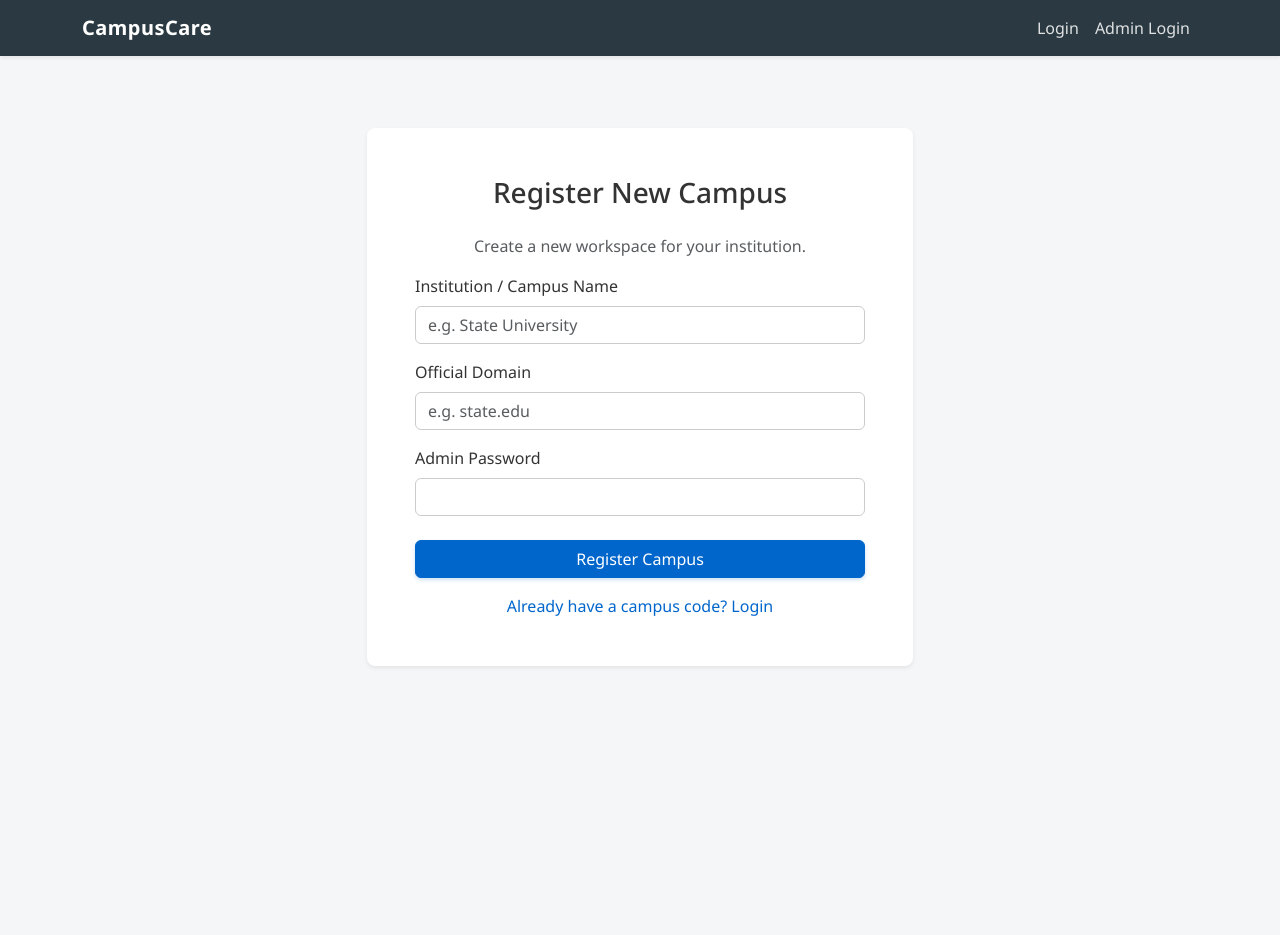
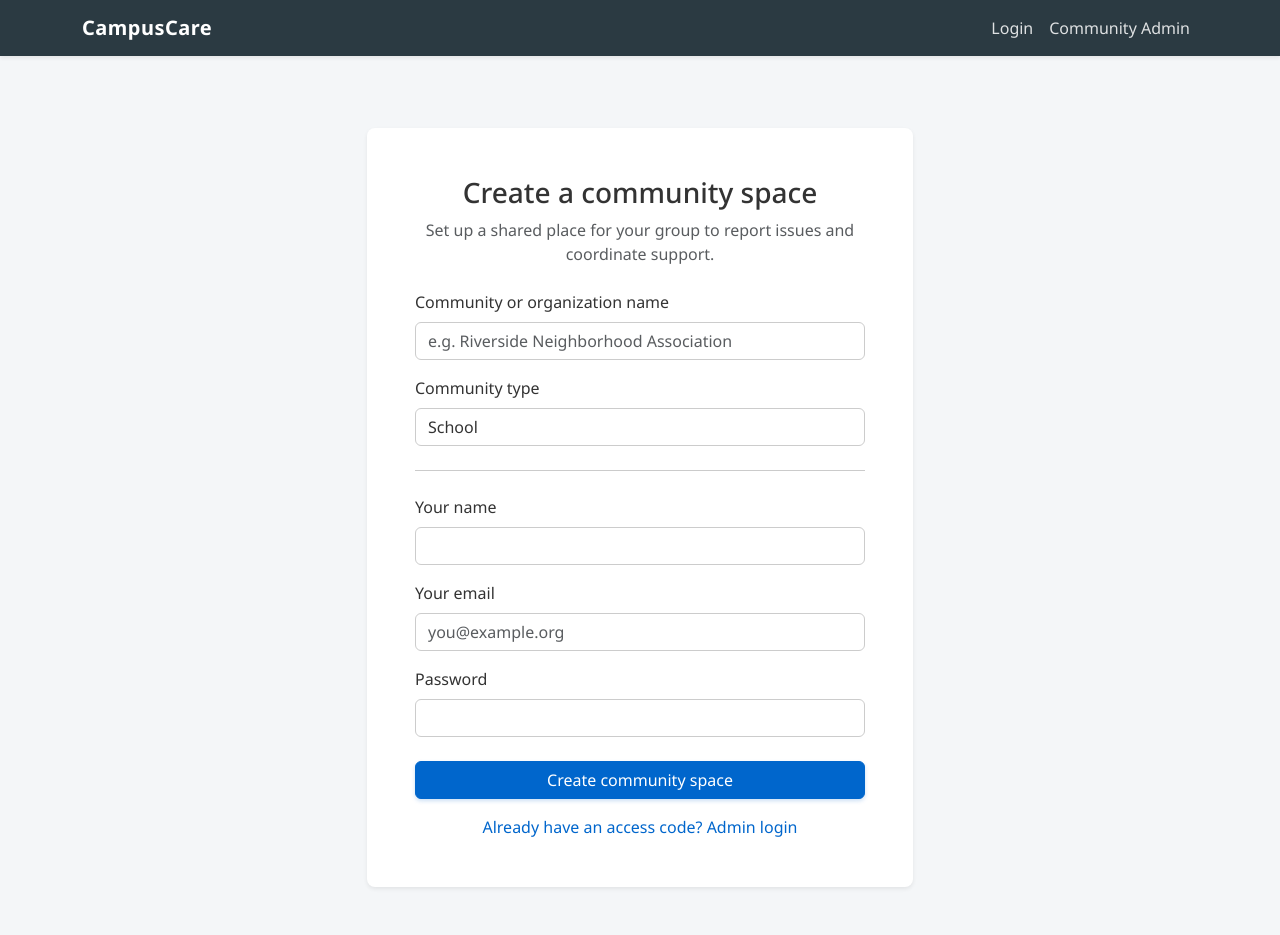
Before and after one commit to TharunMurugesh/Campus-Care, a Flask app: page /campus/register in a window 1280 px wide. Before the commit the page ends 667 px from the top, so only its background shows below. Run offline with Flask 3, Linux system fonts and the light colour scheme; some libraries are stand-ins or nearby versions.

Commit message:
feat: support community organizations

```diff
--- a/app.py
+++ b/app.py
@@ -17,6 +17,17 @@ app.config["SESSION_COOKIE_SECURE"] = os.getenv("SESSION_COOKIE_SECURE", "0") ==
 
 VALID_PRIORITIES = {"LOW", "MEDIUM", "HIGH"}
 VALID_STATUSES = {"OPEN", "CLAIMED", "IN_PROGRESS", "ESCALATED", "RESOLVED", "CLOSED"}
+ORGANIZATION_TYPES = {
+    "school": "School",
+    "university": "University or college",
+    "nonprofit": "Nonprofit",
+    "neighborhood": "Neighborhood group",
+    "workplace": "Workplace",
+    "volunteer_group": "Volunteer group",
+    "online_community": "Online community",
+    "other": "Other",
+}
+MEMBER_ROLES = ("member", "student")
 SORT_WHITELIST = {
     "code": "ticket_code", "title": "title", "status": "status",
     "priority": "priority", "updated": "updated_at", "created": "created_at",
@@ -59,7 +70,10 @@ def role_required(roles):
     def decorator(f):
         @wraps(f)
         def decorated(*args, **kwargs):
-            if session.get("role") not in roles:
+            role = session.get("role")
+            if role == "student":
+                role = "member"
+            if role not in roles:
                 abort(403)
             return f(*args, **kwargs)
         return decorated
@@ -133,7 +147,7 @@ def next_campus_code():
 @app.route("/")
 def index():
     role = session.get("role")
-    if role == "student":
+    if role in MEMBER_ROLES:
         return redirect(url_for("student_dashboard"))
     if role == "staff":
         return redirect(url_for("staff_dashboard"))
@@ -143,13 +157,17 @@ def index():
 
 
 @app.route("/campus/register", methods=["GET", "POST"])
+@app.route("/community/register", methods=["GET", "POST"])
 def campus_create():
     if request.method == "POST":
         campus_name = request.form.get("campus_name", "").strip()
-        official_domain = request.form.get("official_domain", "").strip()
+        organization_type = request.form.get("organization_type", "other").strip()
+        admin_name = request.form.get("admin_name", "").strip()
+        admin_email = request.form.get("admin_email", "").strip().lower()
         password = request.form.get("password")
 
-        if not campus_name or not official_domain or not password:
+        if (not campus_name or not admin_name or not admin_email or not password
+                or organization_type not in ORGANIZATION_TYPES):
             flash("All fields are required.", "danger")
             return redirect(url_for("campus_create"))
 
@@ -159,26 +177,27 @@ def campus_create():
 
         try:
             campus = execute_query(
-                "INSERT INTO campuses (campus_code, campus_name, official_domain, campus_password_hash) "
-                "VALUES (%s, %s, %s, %s) RETURNING id",
-                (campus_code, campus_name, official_domain, campus_hash),
+                "INSERT INTO campuses (campus_code, campus_name, official_domain, campus_password_hash, organization_type) "
+                "VALUES (%s, %s, NULL, %s, %s) RETURNING id",
+                (campus_code, campus_name, campus_hash, organization_type),
                 fetch=True, commit=True,
             )
             execute_query(
                 "INSERT INTO users (campus_id, name, email, password_hash, role) "
                 "VALUES (%s, %s, %s, %s, %s)",
-                (campus["id"], "Campus Admin", f"admin@{official_domain}", admin_hash, "campus_admin"),
+                (campus["id"], admin_name, admin_email, admin_hash, "campus_admin"),
                 commit=True,
             )
-            flash(f"Campus created! Your Campus Code is {campus_code}. Save it.", "success")
+            flash(f"Community space created! Your access code is {campus_code}. Save it.", "success")
             return redirect(url_for("campus_login"))
         except Exception:
-            flash("Error creating campus. It may already exist.", "danger")
+            flash("Could not create the community space. Check the details and try again.", "danger")
 
-    return render_template("campus_create.html")
+    return render_template("campus_create.html", organization_types=ORGANIZATION_TYPES)
 
 
 @app.route("/campus/login", methods=["GET", "POST"])
+@app.route("/community/admin-login", methods=["GET", "POST"])
 def campus_login():
     if request.method == "POST":
         campus_code = request.form.get("campus_code")
@@ -200,12 +219,13 @@ def campus_login():
                 session["user_id"] = admin["id"]
                 session["campus_id"] = campus["id"]
                 session["campus_name"] = campus["campus_name"]
+                session["organization_type"] = campus.get("organization_type", "other")
                 session["role"] = "campus_admin"
                 session["name"] = admin["name"]
                 flash(f"Welcome back, {campus['campus_name']}!", "success")
                 return redirect(url_for("admin_dashboard"))
 
-        flash("Invalid campus code or password.", "danger")
+        flash("Invalid community access code or password.", "danger")
     return render_template("campus_login.html")
 
 
@@ -213,21 +233,32 @@ def campus_login():
 def user_login():
     if request.method == "POST":
         email = request.form.get("email", "").strip()
+        community_code = request.form.get("community_code", "").strip().upper()
         password = request.form.get("password")
 
-        user = execute_query(
-            "SELECT u.*, c.campus_name FROM users u "
+        users = execute_query(
+            "SELECT u.*, c.campus_name, c.organization_type FROM users u "
             "JOIN campuses c ON u.campus_id = c.id "
-            "WHERE u.email = %s AND u.is_active = TRUE AND c.is_active = TRUE",
-            (email,), fetch=True,
+            "WHERE LOWER(u.email) = LOWER(%s) AND u.is_active = TRUE AND c.is_active = TRUE "
+            "AND (%s = '' OR c.campus_code = %s)",
+            (email, community_code, community_code), fetch=True, fetchall=True,
         )
-        if user and check_password_hash(user["password_hash"], password):
+        matching_users = [
+            user for user in (users or [])
+            if password and check_password_hash(user["password_hash"], password)
+        ]
+        if len(matching_users) > 1:
+            flash("This email has access to multiple communities. Enter the community access code to continue.", "warning")
+            return render_template("user_login.html")
+        user = matching_users[0] if matching_users else None
+        if user:
             session.clear()
             session["_csrf_token"] = secrets.token_hex(32)
             session["user_id"] = user["id"]
             session["campus_id"] = user["campus_id"]
             session["campus_name"] = user["campus_name"]
-            session["role"] = user["role"]
+            session["organization_type"] = user.get("organization_type", "other")
+            session["role"] = "member" if user["role"] == "student" else user["role"]
             session["name"] = user["name"]
             session["department_id"] = user["department_id"]
             flash(f"Welcome back, {user['name']}!", "success")
@@ -252,8 +283,9 @@ def _student_tickets_count(user_id, campus_id):
 
 
 @app.route("/student/dashboard")
+@app.route("/member/dashboard")
 @login_required
-@role_required("student")
+@role_required(("member",))
 def student_dashboard():
     user_id = session["user_id"]
     campus_id = session["campus_id"]
@@ -301,7 +333,7 @@ def department_queue():
     campus_id = session["campus_id"]
 
     if not dept_id:
-        flash("You are not assigned to any department.", "warning")
+        flash("You are not assigned to a support team.", "warning")
         return render_template("department_queue.html", pager=None)
 
     q, search_clause, search_params = search_filter(["t.title", "t.ticket_code", "u.name"])
@@ -339,7 +371,7 @@ def admin_dashboard():
 
 @app.route("/ticket/create", methods=["GET", "POST"])
 @login_required
-@role_required("student")
+@role_required(("member",))
 def create_ticket():
     campus_id = session["campus_id"]
 
@@ -404,7 +436,7 @@ def ticket_details(id):
     if not ticket:
         abort(404)
 
-    if role == "student" and ticket["student_id"] != user_id:
+    if role in MEMBER_ROLES and ticket["student_id"] != user_id:
         abort(403)
     if role == "staff" and ticket["department_id"] != session.get("department_id"):
         abort(403)
@@ -508,7 +540,7 @@ def add_comment(id):
     ticket = execute_query("SELECT * FROM tickets WHERE id = %s AND campus_id = %s", (id, campus_id), fetch=True)
     if not ticket:
         abort(404)
-    if session["role"] == "student" and ticket["student_id"] != user_id:
+    if session["role"] in MEMBER_ROLES and ticket["student_id"] != user_id:
         abort(403)
     if session["role"] == "staff" and ticket["department_id"] != session.get("department_id"):
         abort(403)
@@ -533,16 +565,16 @@ def manage_users():
     base = (
         "SELECT u.*, d.name AS department_name FROM users u "
         "LEFT JOIN departments d ON u.department_id = d.id "
-        f"WHERE u.campus_id = %s AND u.role IN ('staff', 'student') {search_clause}"
+        f"WHERE u.campus_id = %s AND u.role IN ('staff', 'member', 'student') {search_clause}"
     )
     pager = paginate(base, [campus_id, *search_params], **parse_pagination(20))
     pager["rows"] = sorted(pager["rows"], key=lambda r: (r[sort_col] or "").lower(), reverse=(sort_dir == "DESC"))
 
     departments = execute_query("SELECT * FROM departments WHERE campus_id = %s ORDER BY name", (campus_id,), fetch=True, fetchall=True)
     staffs = [u for u in pager["rows"] if u["role"] == "staff"]
-    students = [u for u in pager["rows"] if u["role"] == "student"]
+    members = [u for u in pager["rows"] if u["role"] in MEMBER_ROLES]
 
-    return render_template("manage_users.html", staffs=staffs, students=students, departments=departments, pager=pager, q=q)
+    return render_template("manage_users.html", staffs=staffs, members=members, departments=departments, pager=pager, q=q)
 
 
 @app.route("/admin/users/add", methods=["POST"])
@@ -551,19 +583,19 @@ def manage_users():
 def add_user():
     campus_id = session["campus_id"]
     name = request.form.get("name", "").strip()
-    email = request.form.get("email", "").strip()
-    university_id = request.form.get("university_id", "").strip()
+    email = request.form.get("email", "").strip().lower()
+    member_id = request.form.get("member_id", "").strip()
     role = request.form.get("role", "").strip()
     department_id = request.form.get("department_id") or None
     password = request.form.get("password")
 
-    if role not in ("student", "staff"):
+    if role not in ("member", "staff"):
         abort(400, "Invalid role.")
     if not name or not email or not password:
         flash("Name, email and password are required.", "danger")
         return redirect(url_for("manage_users"))
     if role == "staff" and not department_id:
-        flash("Staff must be assigned to a department.", "danger")
+        flash("Support team members must be assigned to a team.", "danger")
         return redirect(url_for("manage_users"))
 
     hashed = generate_password_hash(password)
@@ -571,7 +603,7 @@ def add_user():
         execute_query(
             "INSERT INTO users (campus_id, university_id, name, email, password_hash, role, department_id) "
             "VALUES (%s, %s, %s, %s, %s, %s, %s)",
-            (campus_id, university_id, name, email, hashed, role, department_id),
+            (campus_id, member_id or None, name, email, hashed, role, department_id),
             commit=True,
         )
         flash(f"{role.capitalize()} created.", "success")
@@ -589,7 +621,7 @@ def toggle_user(id):
     if not user:
         abort(404)
     if user["role"] == "campus_admin":
-        flash("Cannot deactivate campus admin.", "danger")
+        flash("Cannot deactivate the community admin.", "danger")
         return redirect(url_for("manage_users"))
 
     execute_query("UPDATE users SET is_active = %s WHERE id = %s", (not user["is_active"], id), commit=True)
@@ -608,9 +640,9 @@ def manage_departments():
         if name:
             try:
                 execute_query("INSERT INTO departments (campus_id, name) VALUES (%s, %s)", (campus_id, name), commit=True)
-                flash("Department added.", "success")
+                flash("Support team added.", "success")
             except Exception:
-                flash("Department might already exist.", "danger")
+                flash("That support team might already exist.", "danger")
         return redirect(url_for("manage_departments"))
 
     departments = execute_query(
@@ -632,14 +664,14 @@ def delete_department(id):
         (id, campus_id), fetch=True,
     )["c"]
     if open_count > 0:
-        flash(f"Cannot delete: {open_count} open ticket(s) still in this department. Resolve or move them first.", "danger")
+        flash(f"Cannot delete this team: {open_count} open report(s) still use it. Resolve or move them first.", "danger")
         return redirect(url_for("manage_departments"))
 
     try:
         execute_query("DELETE FROM departments WHERE id = %s AND campus_id = %s", (id, campus_id), commit=True)
-        flash("Department deleted.", "success")
+        flash("Support team deleted.", "success")
     except Exception:
-        flash("Cannot delete department (it may have historical tickets).", "danger")
+        flash("Cannot delete this team because reports still reference it.", "danger")
     return redirect(url_for("manage_departments"))
 
 
@@ -649,8 +681,8 @@ def delete_department(id):
 def bulk_upload_users():
     campus_id = session["campus_id"]
     user_id = session["user_id"]
-    role = request.form.get("role", "student")
-    if role not in ("student", "staff"):
+    role = request.form.get("role", "member")
+    if role not in ("member", "staff"):
         abort(400, "Invalid role.")
 
     if "csv_file" not in request.files:
@@ -681,16 +713,27 @@ def bulk_upload_users():
         default_hash = generate_password_hash("password123")
         for row in rows:
             try:
-                university_id = (row.get("university_id") or "").strip()
+                member_id = (row.get("member_id") or row.get("university_id") or "").strip()
                 name = (row.get("name") or "").strip()
-                email = (row.get("official_email") or row.get("email") or "").strip()
-                if not all([university_id, name, email]):
+                email = (row.get("email") or row.get("official_email") or "").strip().lower()
+                if not all([name, email]):
                     failed += 1
                     continue
+                department_id = None
+                if role == "staff":
+                    team_name = (row.get("team") or row.get("department") or "").strip()
+                    team = execute_query(
+                        "SELECT id FROM departments WHERE campus_id = %s AND LOWER(name) = LOWER(%s)",
+                        (campus_id, team_name), fetch=True,
+                    ) if team_name else None
+                    if not team:
+                        failed += 1
+                        continue
+                    department_id = team["id"]
                 execute_query(
-                    "INSERT INTO users (campus_id, university_id, name, email, password_hash, role) "
-                    "VALUES (%s, %s, %s, %s, %s, %s)",
-                    (campus_id, university_id, name, email, default_hash, role),
+                    "INSERT INTO users (campus_id, university_id, name, email, password_hash, role, department_id) "
+                    "VALUES (%s, %s, %s, %s, %s, %s, %s)",
+                    (campus_id, member_id or None, name, email, default_hash, role, department_id),
                     commit=True,
                 )
                 success += 1
--- a/schema.sql
+++ b/schema.sql
@@ -19,7 +19,8 @@ CREATE TABLE campuses (
     id                   SERIAL PRIMARY KEY,
     campus_code          VARCHAR(20) UNIQUE NOT NULL,
     campus_name          VARCHAR(150) NOT NULL,
-    official_domain      VARCHAR(150) NOT NULL,
+    organization_type    VARCHAR(40) NOT NULL DEFAULT 'other',
+    official_domain      VARCHAR(150),
     campus_password_hash VARCHAR(255) NOT NULL,
     is_active            BOOLEAN NOT NULL DEFAULT TRUE,
     created_at           TIMESTAMPTZ NOT NULL DEFAULT CURRENT_TIMESTAMP
@@ -46,7 +47,7 @@ CREATE TABLE users (
     email         VARCHAR(150) NOT NULL,
     password_hash VARCHAR(255) NOT NULL,
     role          VARCHAR(20) NOT NULL
-        CHECK (role IN ('student','staff','campus_admin')),
+        CHECK (role IN ('member','staff','campus_admin')),
     department_id INTEGER REFERENCES departments(id) ON DELETE SET NULL,
     is_active     BOOLEAN NOT NULL DEFAULT TRUE,
     created_at    TIMESTAMPTZ NOT NULL DEFAULT CURRENT_TIMESTAMP,
--- a/templates/admin_dashboard.html
+++ b/templates/admin_dashboard.html
@@ -50,8 +50,8 @@
                     <tr>
                         <th>{{ sort_header('Code', 'code', sort, dir) }}</th>
                         <th>{{ sort_header('Title', 'title', sort, dir) }}</th>
-                        <th>{{ sort_header('Department', 'department', sort, dir) }}</th>
-                        <th>{{ sort_header('Student', 'student', sort, dir) }}</th>
+                        <th>{{ sort_header('Support team', 'department', sort, dir) }}</th>
+                        <th>{{ sort_header('Member', 'student', sort, dir) }}</th>
                         <th>{{ sort_header('Status', 'status', sort, dir) }}</th>
                         <th>{{ sort_header('Priority', 'priority', sort, dir) }}</th>
                         <th>Action</th>
--- a/templates/base.html
+++ b/templates/base.html
@@ -18,15 +18,15 @@
     <div class="collapse navbar-collapse" id="navbarNav">
       <ul class="navbar-nav me-auto">
         {% if session.get('user_id') %}
-            {% if session.get('role') == 'student' %}
+            {% if session.get('role') in ['member', 'student'] %}
                 <li class="nav-item"><a class="nav-link" href="{{ url_for('student_dashboard') }}">Dashboard</a></li>
                 <li class="nav-item"><a class="nav-link" href="{{ url_for('create_ticket') }}">New Ticket</a></li>
             {% elif session.get('role') == 'staff' %}
                 <li class="nav-item"><a class="nav-link" href="{{ url_for('staff_dashboard') }}">My Tickets</a></li>
-                <li class="nav-item"><a class="nav-link" href="{{ url_for('department_queue') }}">Department Queue</a></li>
+                <li class="nav-item"><a class="nav-link" href="{{ url_for('department_queue') }}">Team Queue</a></li>
             {% elif session.get('role') == 'campus_admin' %}
                 <li class="nav-item"><a class="nav-link" href="{{ url_for('admin_dashboard') }}">Dashboard</a></li>
-                <li class="nav-item"><a class="nav-link" href="{{ url_for('manage_departments') }}">Departments</a></li>
+                <li class="nav-item"><a class="nav-link" href="{{ url_for('manage_departments') }}">Support Teams</a></li>
                 <li class="nav-item"><a class="nav-link" href="{{ url_for('manage_users') }}">Users</a></li>
             {% endif %}
         {% endif %}
@@ -49,7 +49,7 @@
             </li>
         {% else %}
             <li class="nav-item"><a class="nav-link" href="{{ url_for('user_login') }}">Login</a></li>
-            <li class="nav-item"><a class="nav-link" href="{{ url_for('campus_login') }}">Admin Login</a></li>
+            <li class="nav-item"><a class="nav-link" href="{{ url_for('campus_login') }}">Community Admin</a></li>
         {% endif %}
       </ul>
     </div>
--- a/templates/campus_create.html
+++ b/templates/campus_create.html
@@ -4,26 +4,39 @@
     <div class="col-md-6">
         <div class="card shadow-sm border-0 mt-5">
             <div class="card-body p-5">
-                <h3 class="card-title text-center mb-4">Register New Campus</h3>
-                <p class="text-muted text-center">Create a new workspace for your institution.</p>
+                <h3 class="card-title text-center mb-2">Create a community space</h3>
+                <p class="text-muted text-center mb-4">Set up a shared place for your group to report issues and coordinate support.</p>
                 <form method="POST">
                     <input type="hidden" name="_csrf_token" value="{{ csrf_token() }}">
                     <div class="mb-3">
-                        <label class="form-label">Institution / Campus Name</label>
-                        <input type="text" name="campus_name" class="form-control" required placeholder="e.g. State University">
+                        <label class="form-label">Community or organization name</label>
+                        <input type="text" name="campus_name" class="form-control" required maxlength="150" placeholder="e.g. Riverside Neighborhood Association">
                     </div>
                     <div class="mb-3">
-                        <label class="form-label">Official Domain</label>
-                        <input type="text" name="official_domain" class="form-control" required placeholder="e.g. state.edu">
+                        <label class="form-label">Community type</label>
+                        <select name="organization_type" class="form-select" required>
+                            {% for value, label in organization_types.items() %}
+                            <option value="{{ value }}">{{ label }}</option>
+                            {% endfor %}
+                        </select>
+                    </div>
+                    <hr class="my-4">
+                    <div class="mb-3">
+                        <label class="form-label">Your name</label>
+                        <input type="text" name="admin_name" class="form-control" required maxlength="100" autocomplete="name">
+                    </div>
+                    <div class="mb-3">
+                        <label class="form-label">Your email</label>
+                        <input type="email" name="admin_email" class="form-control" required maxlength="150" autocomplete="email" placeholder="you@example.org">
                     </div>
                     <div class="mb-4">
-                        <label class="form-label">Admin Password</label>
-                        <input type="password" name="password" class="form-control" required>
+                        <label class="form-label">Password</label>
+                        <input type="password" name="password" class="form-control" required autocomplete="new-password">
                     </div>
-                    <button type="submit" class="btn btn-primary w-100">Register Campus</button>
+                    <button type="submit" class="btn btn-primary w-100">Create community space</button>
                 </form>
                 <div class="text-center mt-3">
-                    <a href="{{ url_for('campus_login') }}" class="text-decoration-none">Already have a campus code? Login</a>
+                    <a href="{{ url_for('campus_login') }}" class="text-decoration-none">Already have an access code? Admin login</a>
                 </div>
             </div>
         </div>
--- a/templates/staff_dashboard.html
+++ b/templates/staff_dashboard.html
@@ -2,8 +2,8 @@
 {% from '_macros.html' import search_box, sort_header, pagination_controls %}
 {% block content %}
 <div class="d-flex justify-content-between align-items-center mb-3">
-    <h2 class="mb-0">My Assigned Tickets</h2>
-    <a href="{{ url_for('department_queue') }}" class="btn btn-primary">View Department Queue</a>
+    <h2 class="mb-0">My Assigned Reports</h2>
+    <a href="{{ url_for('department_queue') }}" class="btn btn-primary">View Team Queue</a>
 </div>
 
 {{ search_box(q, '<input type="hidden" name="status" value="' ~ (status or '') ~ '">') }}
@@ -16,7 +16,7 @@
                     <tr>
                         <th>{{ sort_header('Code', 'code', sort, dir) }}</th>
                         <th>{{ sort_header('Title', 'title', sort, dir) }}</th>
-                        <th>{{ sort_header('Student', 'student', sort, dir) }}</th>
+                        <th>{{ sort_header('Member', 'student', sort, dir) }}</th>
                         <th>{{ sort_header('Status', 'status', sort, dir) }}</th>
                         <th>{{ sort_header('Priority', 'priority', sort, dir) }}</th>
                         <th>{{ sort_header('Updated', 'updated', sort, dir) }}</th>
--- a/templates/ticket_details.html
+++ b/templates/ticket_details.html
@@ -10,9 +10,9 @@
                 </div>
 
                 <div class="row mb-4 text-muted small">
-                    <div class="col-sm-3"><strong>Department:</strong> {{ ticket.department_name }}</div>
+                    <div class="col-sm-3"><strong>Support team:</strong> {{ ticket.department_name }}</div>
                     <div class="col-sm-3"><strong>Priority:</strong> {{ ticket.priority }}</div>
-                    <div class="col-sm-3"><strong>Student:</strong> {{ ticket.student_name }}</div>
+                    <div class="col-sm-3"><strong>Reported by:</strong> {{ ticket.student_name }}</div>
                     <div class="col-sm-3"><strong>Assigned:</strong> {{ ticket.assignee_name or 'Unassigned' }}</div>
                 </div>
 
```
Also changed, not shown: db/community_expansion_migration.sql (added, +22 -0 lines), templates/campus_login.html (+5 -5 lines), templates/create_ticket.html (+4 -4 lines), templates/department_queue.html (+4 -4 lines), templates/manage_departments.html (+8 -8 lines), templates/manage_users.html (+20 -19 lines), templates/student_dashboard.html (+4 -4 lines), templates/user_login.html (+8 -3 lines), README.md.
